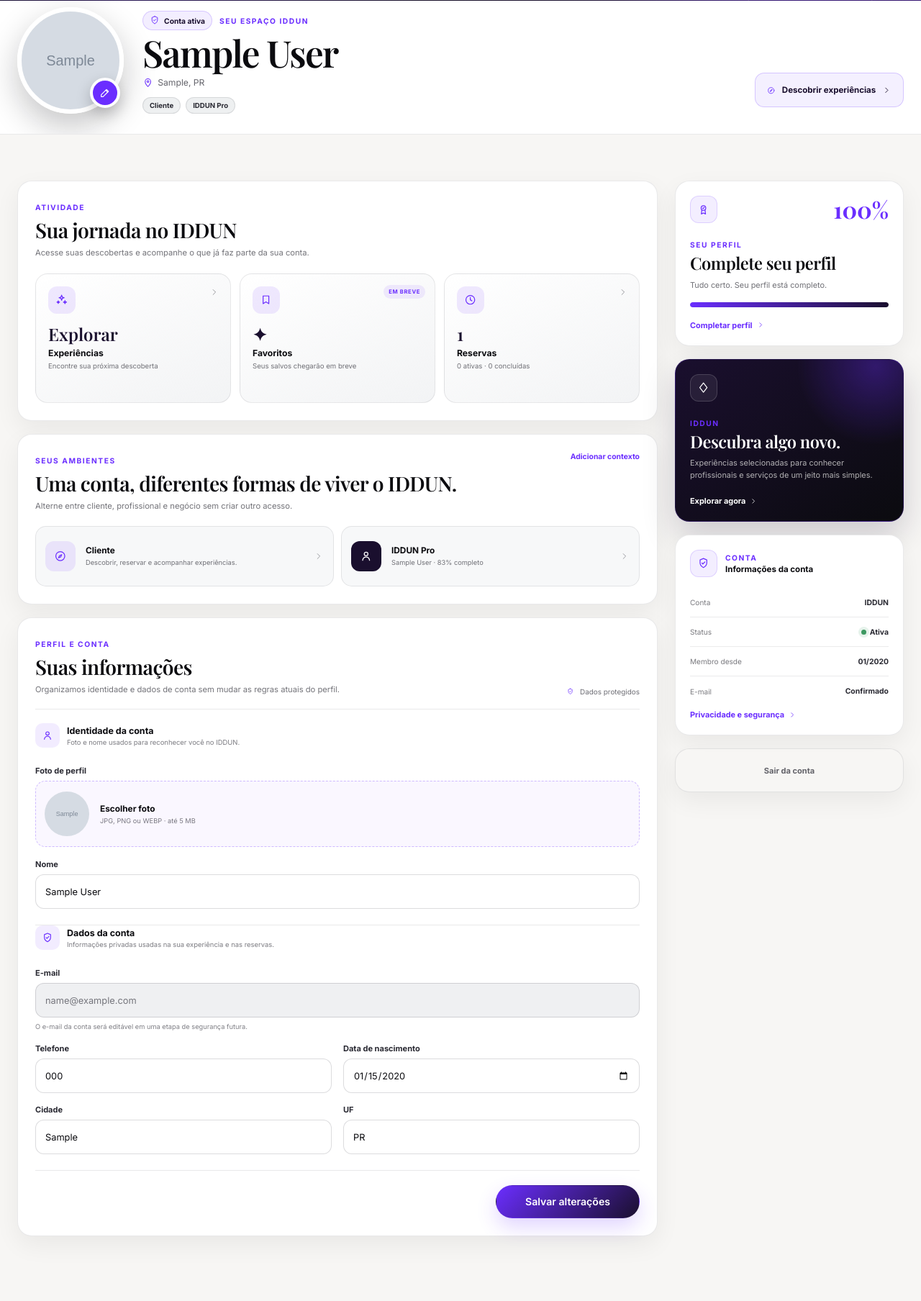
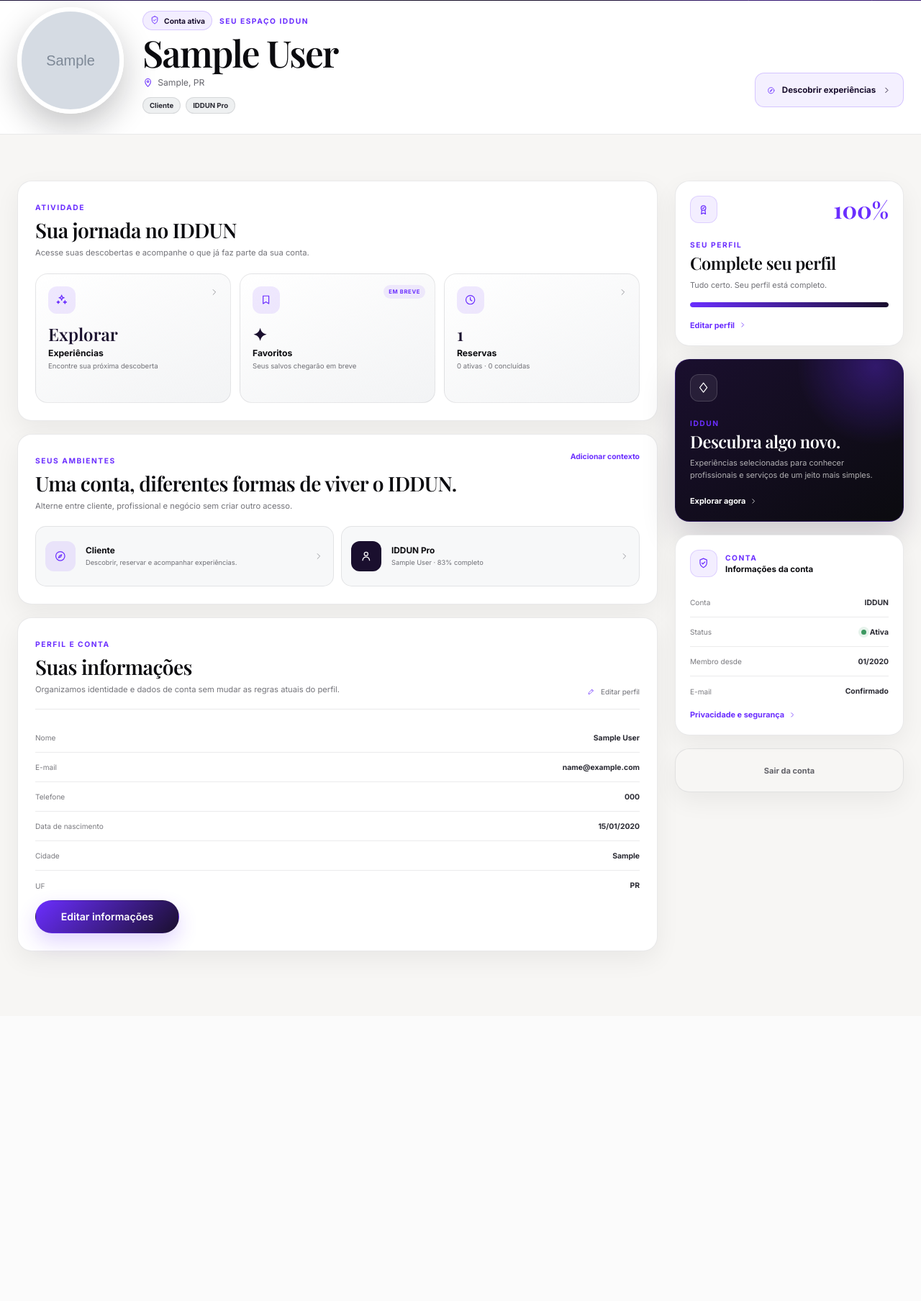
Before and after one commit to kastiliuu/iddun, a Flask app: page /minha-conta in a window 1280 px wide. Shown: the part 248-2056 px from the top of the page at 72% size. After the commit the page ends 1586 px from the top, so only its background shows below. Run offline with Flask 3, Linux system fonts and the light colour scheme; a user stored in the database is signed in; tables that the repository leaves empty hold one stand-in row (values such as "Sample post"); grey boxes marked "Sample" are stand-in pictures; some libraries are stand-ins or nearby versions; some web fonts are replaced.

Commit message:
feat(client): separate read-only account details from profile editing

```diff
--- a/app/templates/account/dashboard.html
+++ b/app/templates/account/dashboard.html
@@ -27,6 +27,7 @@
       >
         {% if not profile.avatar_url %}{{ current_user.name[:1]|upper }}{% endif %}
       </div>
+      {% if editing %}
       <button
         class="account-avatar-edit"
         type="button"
@@ -36,6 +37,7 @@
       >
         {{ icon('edit') }}
       </button>
+      {% endif %}
     </div>
 
     <div class="account-profile-summary">
@@ -160,10 +162,15 @@
             <h2 id="account-data-title">Suas informações</h2>
             <p>Organizamos identidade e dados de conta sem mudar as regras atuais do perfil.</p>
           </div>
-          <span class="account-profile-card__secure">{{ icon('shield-check') }} Dados protegidos</span>
+          {% if editing %}
+          <a class="account-profile-card__secure" href="{{ url_for('account.dashboard') }}">{{ icon('arrow-left') }} Voltar ao perfil</a>
+          {% else %}
+          <a class="account-profile-card__secure" href="{{ url_for('account.edit') }}">{{ icon('edit') }} Editar perfil</a>
+          {% endif %}
         </div>
 
-        <form class="account-form" method="post" enctype="multipart/form-data" novalidate>
+        {% if editing %}
+        <form class="account-form" method="post" action="{{ url_for('account.edit') }}" enctype="multipart/form-data" novalidate>
           {{ form.hidden_tag() }}
 
           <fieldset class="account-form-section">
@@ -236,6 +243,17 @@
             {{ form.submit(class_='btn btn-primary account-save') }}
           </div>
         </form>
+        {% else %}
+        <dl class="account-details" aria-label="Informações pessoais">
+          <div><dt>Nome</dt><dd>{{ current_user.name }}</dd></div>
+          <div><dt>E-mail</dt><dd>{{ current_user.email }}</dd></div>
+          <div><dt>Telefone</dt><dd>{{ profile.phone or 'Não informado' }}</dd></div>
+          <div><dt>Data de nascimento</dt><dd>{{ profile.birth_date.strftime('%d/%m/%Y') if profile.birth_date else 'Não informada' }}</dd></div>
+          <div><dt>Cidade</dt><dd>{{ profile.city or 'Não informada' }}</dd></div>
+          <div><dt>UF</dt><dd>{{ profile.state or 'Não informada' }}</dd></div>
+        </dl>
+        <a class="btn btn-primary account-save" href="{{ url_for('account.edit') }}">Editar informações</a>
+        {% endif %}
       </section>
     </div>
 
@@ -264,7 +282,7 @@
         >
           <span data-account-progress data-progress="{{ completion }}"></span>
         </div>
-        <a class="account-side-card__cta" href="#dados-pessoais">Completar perfil {{ icon('chevron-right') }}</a>
+        <a class="account-side-card__cta" href="{{ url_for('account.edit') }}#dados-pessoais">{{ 'Completar perfil' if completion_missing else 'Editar perfil' }} {{ icon('chevron-right') }}</a>
       </section>
 
       <section class="account-side-card account-side-card--premium">
```
